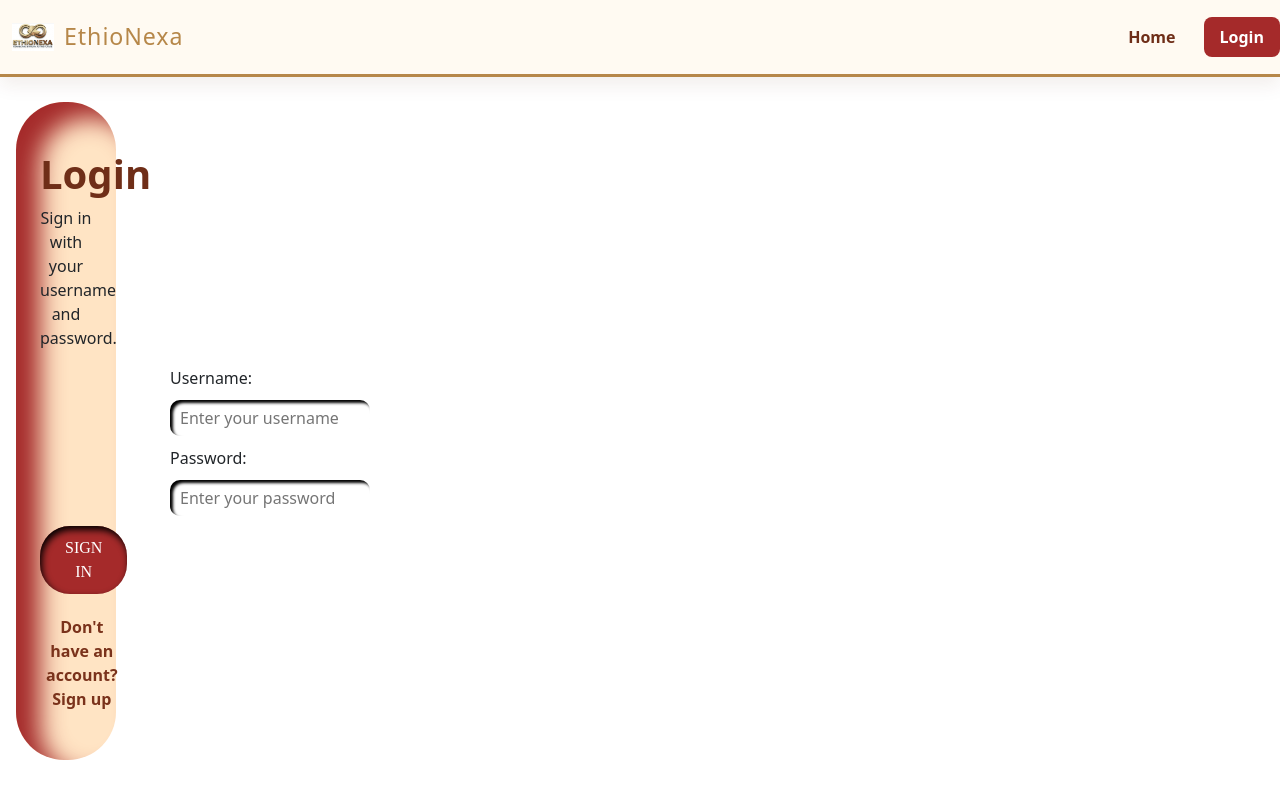
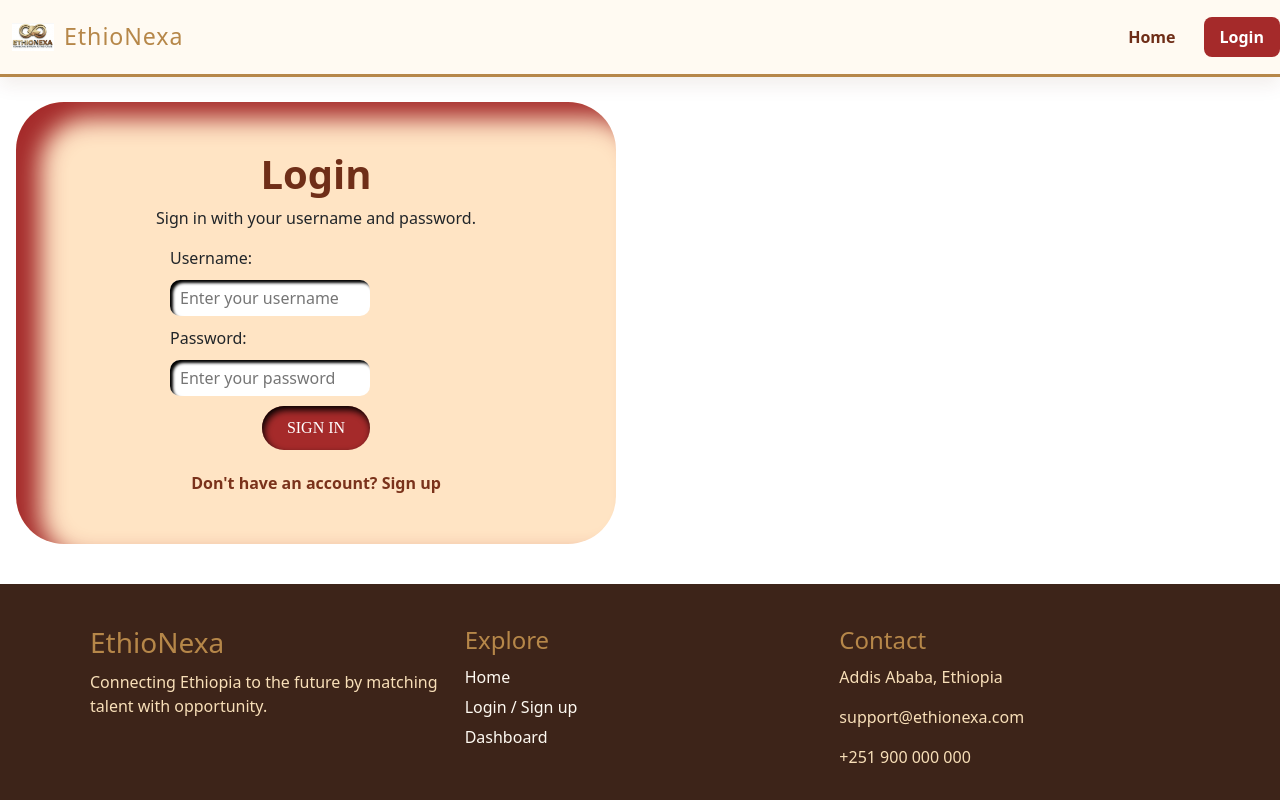
Before and after one commit to blentsegaye49-cpu/EhtioNexa, a React (Create React App) app in the folder frontend/: page /login in a window 1280 px wide. Shown: the top 800 px of the page. Built offline with nearby package versions, Linux system fonts and the light colour scheme.

Commit message:
Update index.css

```diff
--- a/frontend/src/index.css
+++ b/frontend/src/index.css
@@ -482,7 +482,7 @@ body {
 
 
 .login {
-  max-width: 100px;
+  max-width: 600px;
   margin: 0 auto;
   margin-top: 30px;
   text-align: center;
@@ -495,7 +495,7 @@ body {
   color: #6f2e18;
 }
 .login select {
-  width: 200px;
+  width: 100%;
   padding: 10px;
   margin: 10px auto;
   border: 0;
```
